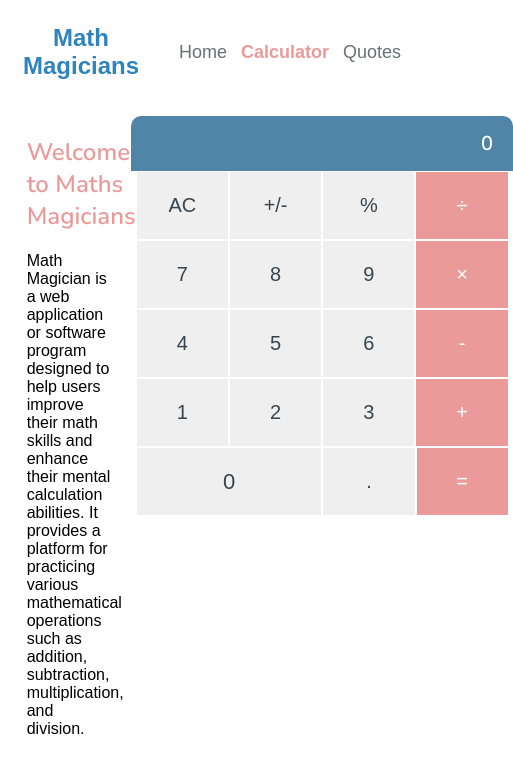
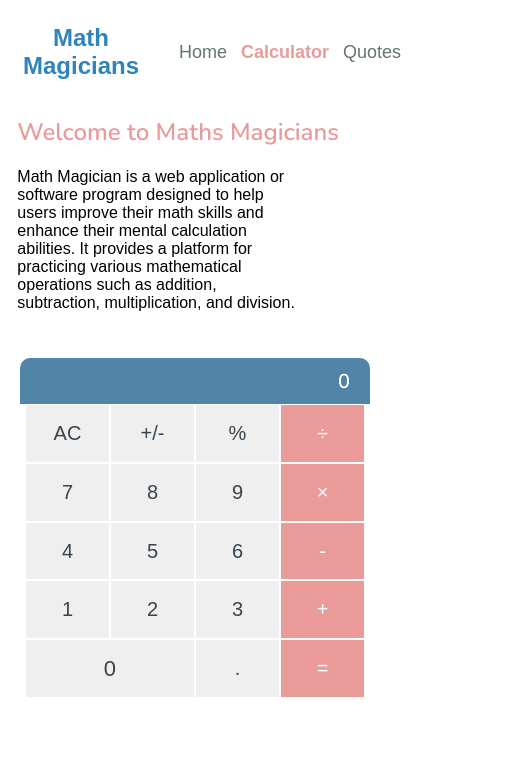
Before and after one commit to ankitt26/Math-magicians, a React (Create React App) app: page /calculator in a window 390 px wide. Shown: the top 772 px of the page, 513 px wide, since content can reach past the window. Built offline with nearby package versions, Linux system fonts and the light colour scheme; a web font is replaced by a local one.

Commit message:
Add media query for calculator

```diff
--- a/src/Styles/Calculator.module.css
+++ b/src/Styles/Calculator.module.css
@@ -94,3 +94,28 @@
   color: azure;
   background-color: #eb9a9a;
 }
+
+@media screen and (max-width: 860px) {
+  .CPage {
+    width: 95%;
+    display: flex;
+    flex-direction: column;
+    justify-content: space-between;
+    margin: 0 auto;
+  }
+
+  .calculator {
+    font-family: "Nunito", sans-serif;
+    display: flex;
+    flex-direction: column;
+    justify-content: space-evenly;
+    align-items: center;
+    min-width: 340px;
+    height: 340px;
+    margin: 30px auto;
+  }
+
+  .zeroButton {
+    width: 170px;
+  }
+}
--- a/src/Styles/Navbar.module.css
+++ b/src/Styles/Navbar.module.css
@@ -16,6 +16,7 @@
     color: #2f84bd;
     text-align: center;
   }
+
   .ul {
     display: flex;
     flex-direction: row;
@@ -40,6 +41,7 @@
   .heading {
     font-family: "Ysabeau", sans-serif;
     font-size: 33px;
+
     /* font-weight: 700; */
     color: #2f84bd;
   }
@@ -54,6 +56,7 @@
     list-style: none;
   }
 }
+
 .li {
   font-size: 18px;
 }
```
